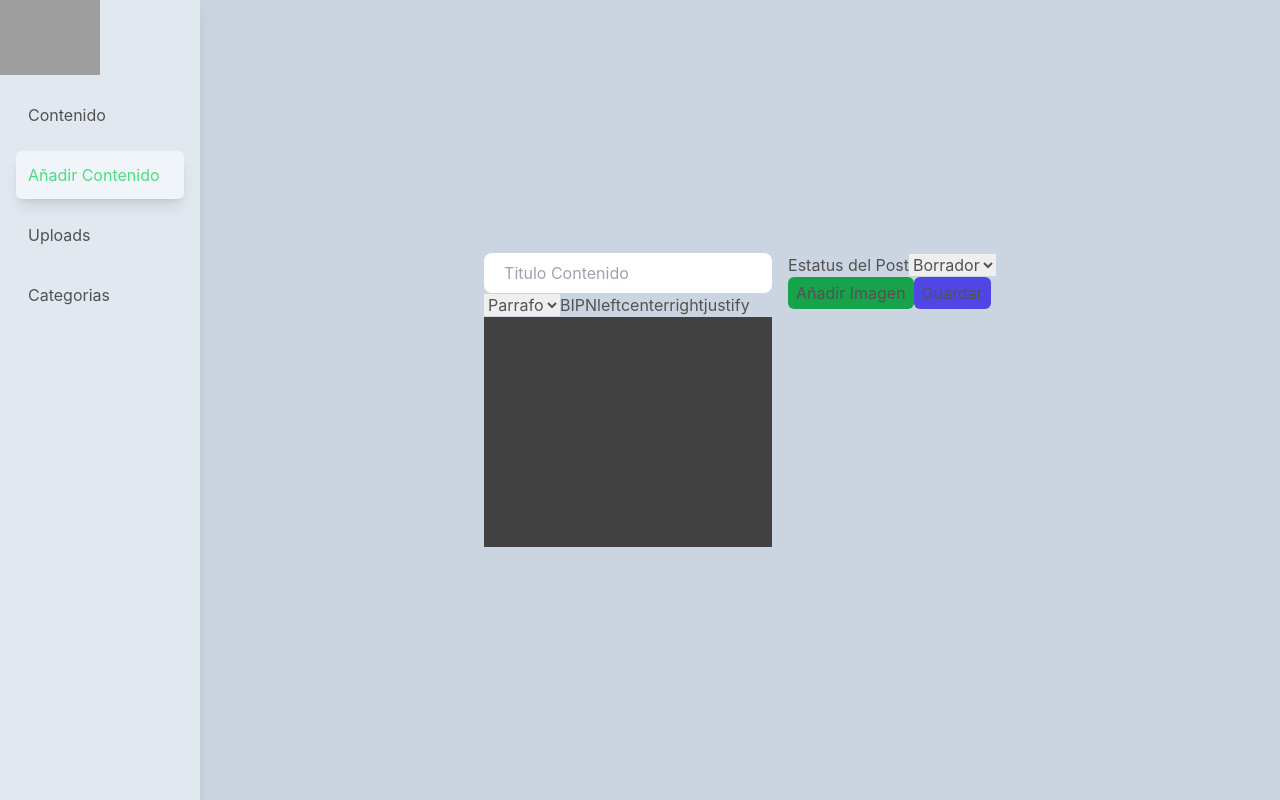
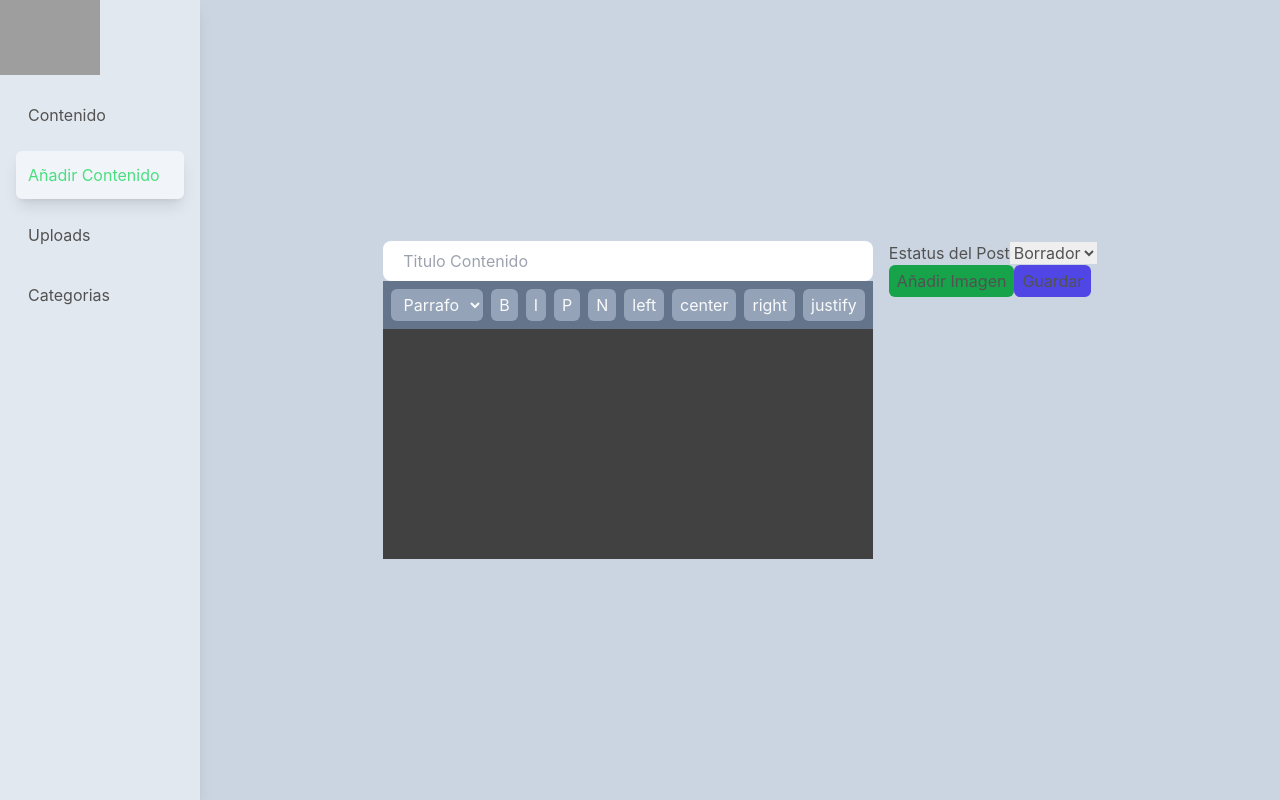
Before and after one commit to JACG33/cms-project, a React (Vite) app in the folder client/: page /admin/addcontenido in a window 1280 px wide. Built offline with nearby package versions, Linux system fonts and the light colour scheme; grey boxes are pictures that could not be loaded.

Commit message:
Change documented on changelog.md

```diff
--- a/client/src/components/TextEditor/ToolsEditor.js
+++ b/client/src/components/TextEditor/ToolsEditor.js
@@ -85,13 +85,62 @@ export const ToolsEditor = () => {
 		});
 	};
 
+	const goToParent = ({ element }) => {
+		if (!element.localName.match(/p|li/))
+			return goToParent({ element: element.parentElement });
+		return element;
+	};
+
 	const fontStyle = ({ style }) => {
 		const FONT_STYLES = {
-			bold: "font-bold",
-			italic: "italic",
+			strong: ["strong", () => document.createElement("strong")],
+			i: ["i", () => document.createElement("i")],
 		};
 		const find = findItems();
-		find.forEach((ele) => ele.classList.toggle(FONT_STYLES[style]));
+		find.forEach((ele) => {
+			const pTag = goToParent({ element: ele });
+			if (pTag.innerHTML.match(FONT_STYLES[style][0])) {
+				pTag.innerHTML = pTag.innerHTML.replace(
+					`<${FONT_STYLES[style][0]}>`,
+					"",
+				);
+			} else {
+				const tag = FONT_STYLES[style][1]();
+				tag.innerHTML = ele.innerHTML;
+				ele.innerHTML = null;
+				ele.insertAdjacentElement("afterbegin", tag);
+			}
+		});
+	};
+
+	const handleHeadingText = ({ htmlNode }) => {
+		// console.log({ htmlNode });
+		if (htmlNode.parentElement?.localName.match(/p|h2|h3|h4|h5|h6/))
+			heading.value = htmlNode.parentElement?.localName;
+		else heading.value = "p";
+
+		document
+			.querySelectorAll(".tool__btn")
+			.forEach((ele) => ele.classList.remove("tool__btn--active"));
+
+		if (htmlNode.parentElement?.localName.match(/strong|i/)) {
+			document
+				.querySelector(`button[data-style=${htmlNode.parentElement.localName}]`)
+				?.classList.add("tool__btn--active");
+		}
+
+		if (htmlNode.parentElement.parentElement.localName === "li") {
+			const listNode = htmlNode.parentElement.parentElement.parentElement;
+			document
+				.querySelector(`button[data-list=${listNode.localName}]`)
+				.classList.add("tool__btn--active");
+		}
+		if (htmlNode.parentElement.localName === "li") {
+			const listNode = htmlNode.parentElement.parentElement;
+			document
+				.querySelector(`button[data-list=${listNode.localName}]`)
+				.classList.add("tool__btn--active");
+		}
 	};
 
 	document.addEventListener("click", (e) => {
@@ -137,14 +186,8 @@ export const ToolsEditor = () => {
 	document.addEventListener("selectionchange", (e) => {
 		const { anchorNode, focusNode } = window.getSelection();
 		if (
-			anchorNode?.localName?.match(/div/) &&
-			anchorNode.outerHTML === "<div><br></div>"
+			anchorNode?.parentElement?.localName.match(/p|h2|h3|h4|h5|h6|li|strong|i/)
 		) {
-			const p = document.createElement("p");
-			p.innerHTML = "</br>";
-			anchorNode.replaceWith(p);
-		}
-		if (anchorNode?.parentElement?.localName.match(/p|h2|h3|h4|h5|h6|li/)) {
 			basnd = anchorNode;
 			extnd = focusNode;
 
@@ -160,10 +203,24 @@ export const ToolsEditor = () => {
 			} else {
 				childrenOfSelection = [wrapperChilds.parentElement];
 			}
+			handleHeadingText({
+				htmlNode: anchorNode,
+			});
+		}
+	});
+
+	document.addEventListener("keypress", (e) => {
+		const { target, key } = e;
+		if (key === "Enter" && target.innerHTML.includes("<div>")) {
+			const replaceElement = target.querySelector("div");
+			const p = document.createElement("p");
+			p.innerHTML = target.textContent;
+			replaceElement.replaceWith(p);
 		}
 	});
 
 	document.removeEventListener("click", (e) => {});
 	document.removeEventListener("change", (e) => {});
 	document.removeEventListener("selectionchange", (e) => {});
+	document.removeEventListener("keypress", (e) => {});
 };
--- a/client/src/components/TextEditor/ToolsTextEditor.jsx
+++ b/client/src/components/TextEditor/ToolsTextEditor.jsx
@@ -4,8 +4,8 @@ ToolsEditor();
 const ToolsTextEditor = ({ handleChange, bodyContentRef, mark }) => {
 	return (
 		<>
-			<div className="bg-slate-500 p-2 flex justify-evenly gap-2">
-				<select name="" id="heading">
+			<div className="tools__editor">
+				<select className="tool__btn" name="" id="heading">
 					<option value="p">Parrafo</option>
 					<option value="h2">Titulo1</option>
 					<option value="h3">Titulo2</option>
@@ -13,30 +13,30 @@ const ToolsTextEditor = ({ handleChange, bodyContentRef, mark }) => {
 					<option value="h5">Titulo4</option>
 					<option value="h6">Titulo5</option>
 				</select>
-				<button type="button" data-btn="stylefont" data-style="bold">
+				<button type="button" className="tool__btn" data-btn="stylefont" data-style="strong">
 					B
 				</button>
-				<button type="button" data-btn="stylefont" data-style="italic">
+				<button type="button" className="tool__btn" data-btn="stylefont" data-style="i">
 					I
 				</button>
 
-				<button type="button" data-btn="list" data-list="ul">
+				<button type="button" className="tool__btn" data-btn="list" data-list="ul">
 					P
 				</button>
-				<button type="button" data-btn="list" data-list="ol">
+				<button type="button" className="tool__btn" data-btn="list" data-list="ol">
 					N
 				</button>
 
-				<button type="button" id="left" data-btn="align" data-align="left">
+				<button type="button" className="tool__btn" id="left" data-btn="align" data-align="left">
 					left
 				</button>
-				<button type="button" id="center" data-btn="align" data-align="center">
+				<button type="button" className="tool__btn" id="center" data-btn="align" data-align="center">
 					center
 				</button>
-				<button type="button" id="right" data-btn="align" data-align="right">
+				<button type="button" className="tool__btn" id="right" data-btn="align" data-align="right">
 					right
 				</button>
-				<button type="button" data-btn="align" data-align="justify">
+				<button type="button" className="tool__btn" data-btn="align" data-align="justify">
 					justify
 				</button>
 			</div>
--- a/client/src/index.css
+++ b/client/src/index.css
@@ -156,7 +156,7 @@ body {
   @apply absolute inset-[-5px_-5px_auto_auto] transition-all shadow-lg opacity-0 z-[-1];
 }
 
-/* Uploa */
+/* Upload */
 .section__upload__tabs {
   @apply flex items-center;
 }
@@ -171,6 +171,20 @@ body {
 
 .wrapper__items__upload {
   @apply min-h-[200px] grid grid-cols-[repeat(auto-fit,minmax(10rem,1fr))] gap-5 p-4 bg-neutral-600;
+}
+
+/* Editor Text */
+.tools__editor{
+  @apply bg-slate-500 p-2 flex flex-wrap justify-evenly gap-2 transition-all;
+}
+
+.tool__btn{
+  @apply transition-all px-2 py-1 bg-slate-400 hover:bg-slate-200 active:bg-slate-200 active:text-green-600 hover:text-green-600 text-gray-50 text-center rounded-md
+}
+
+
+.tool__btn--active{
+  @apply bg-slate-200 text-green-600
 }
 
 /* Loader Component */
```
Also changed, not shown: 1 other file (tests, documents, lock files or other folders).
